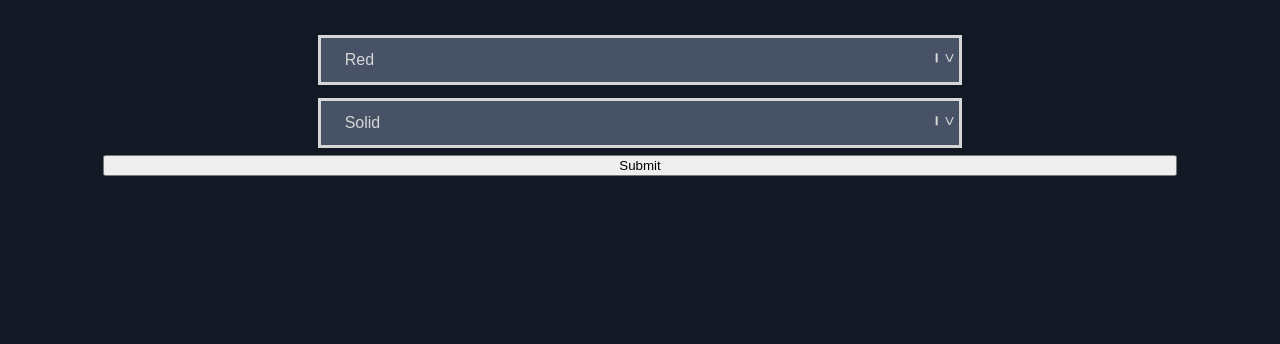
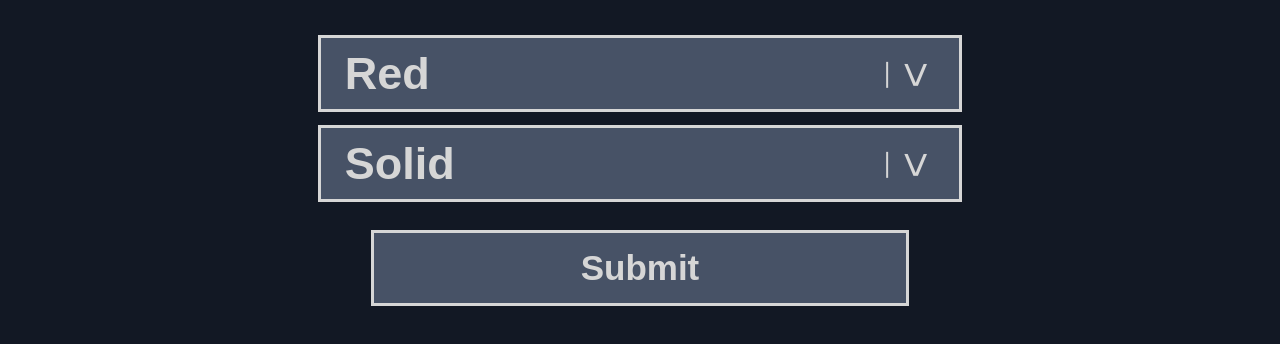
Before and after one commit to pdxgrantc/LED, a website: page views/index.html in a window 1280 px wide. Shown: the part 156-500 px from the top of the page. Drawn offline with Linux system fonts and the light colour scheme; files that its build step writes are made by us from their sources.

Commit message:
submit styled

```diff
--- a/public/css/main.css
+++ b/public/css/main.css
@@ -60,12 +60,13 @@ select::-ms-expand {
 
 .selectdiv:after {
     content: '>';
+    font-size: 45px;
     color: var(--white-color);
     -webkit-transform: rotate(90deg);
     -moz-transform: rotate(90deg);
     -ms-transform: rotate(90deg);
     transform: rotate(90deg);
-    right: 11px;
+    right: 35px;
     /*Adjust for position however you want*/
 
     top: 18px;
@@ -87,16 +88,30 @@ select::-ms-expand {
     display: block;
     width: 100%;
     max-width: 1400px;
-    height: 50px;
     float: right;
     margin: 1% 0px;
-    padding: 0px 24px;
+    padding: 10px 24px;
     font-size: 16px;
-    line-height: 1.75;
     color: var(--white-color);
     background-color: var(--accent-color);
     background-image: none;
     border: 3px solid var(--white-color);
     -ms-word-break: normal;
     word-break: normal;
+    font-size: 45px;
+    font-weight: 600;
 }
+
+input {
+    appearance: none;
+    border: 3px solid var(--white-color);
+    background-color: var(--accent-color);
+    padding: 15px 20px;
+    font-size: 35px;
+    color: var(--white-color);
+    font-weight: 600;
+    max-width: 1000px;
+    margin: auto;
+    margin-top: 2%;
+    width: 50%;
+}
```
